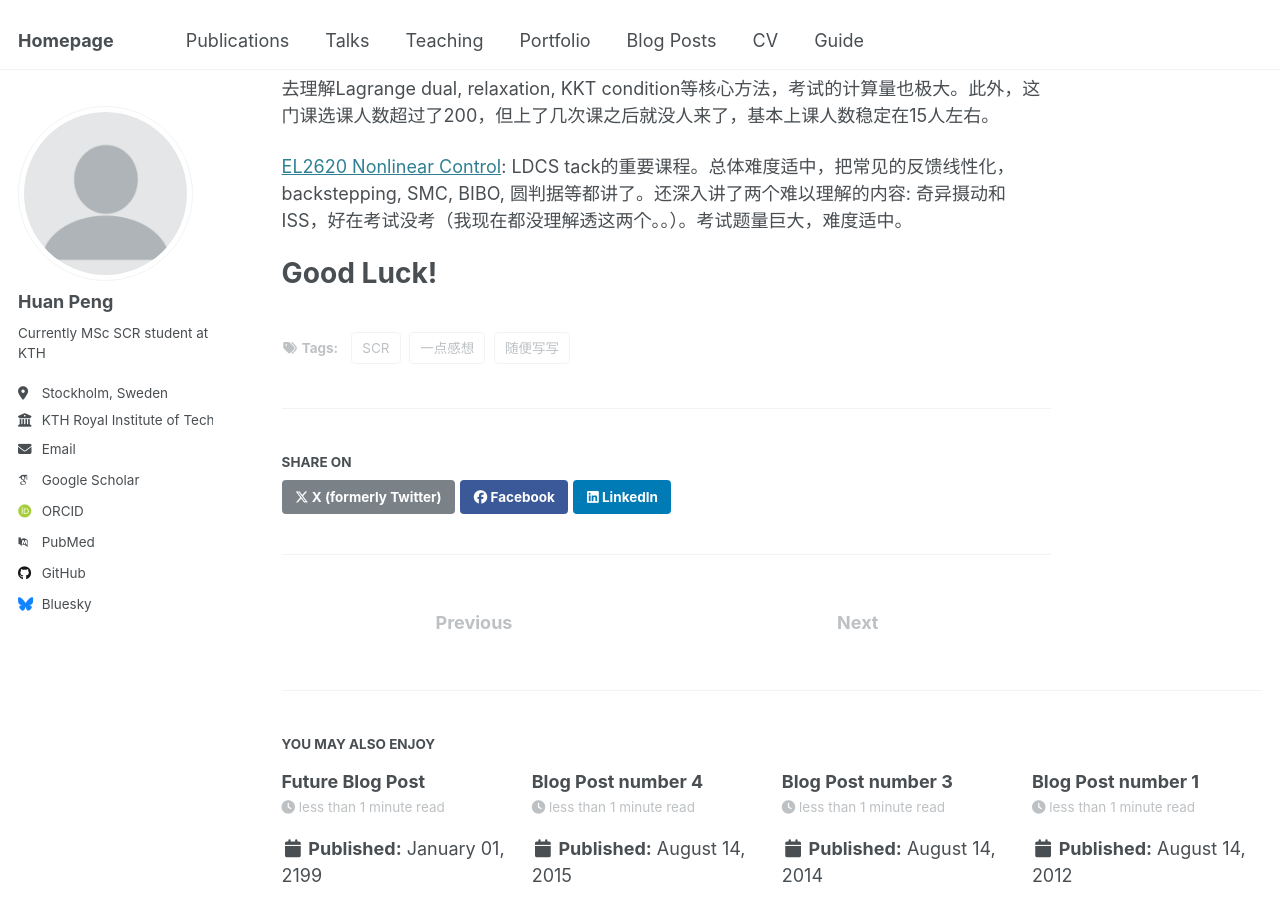
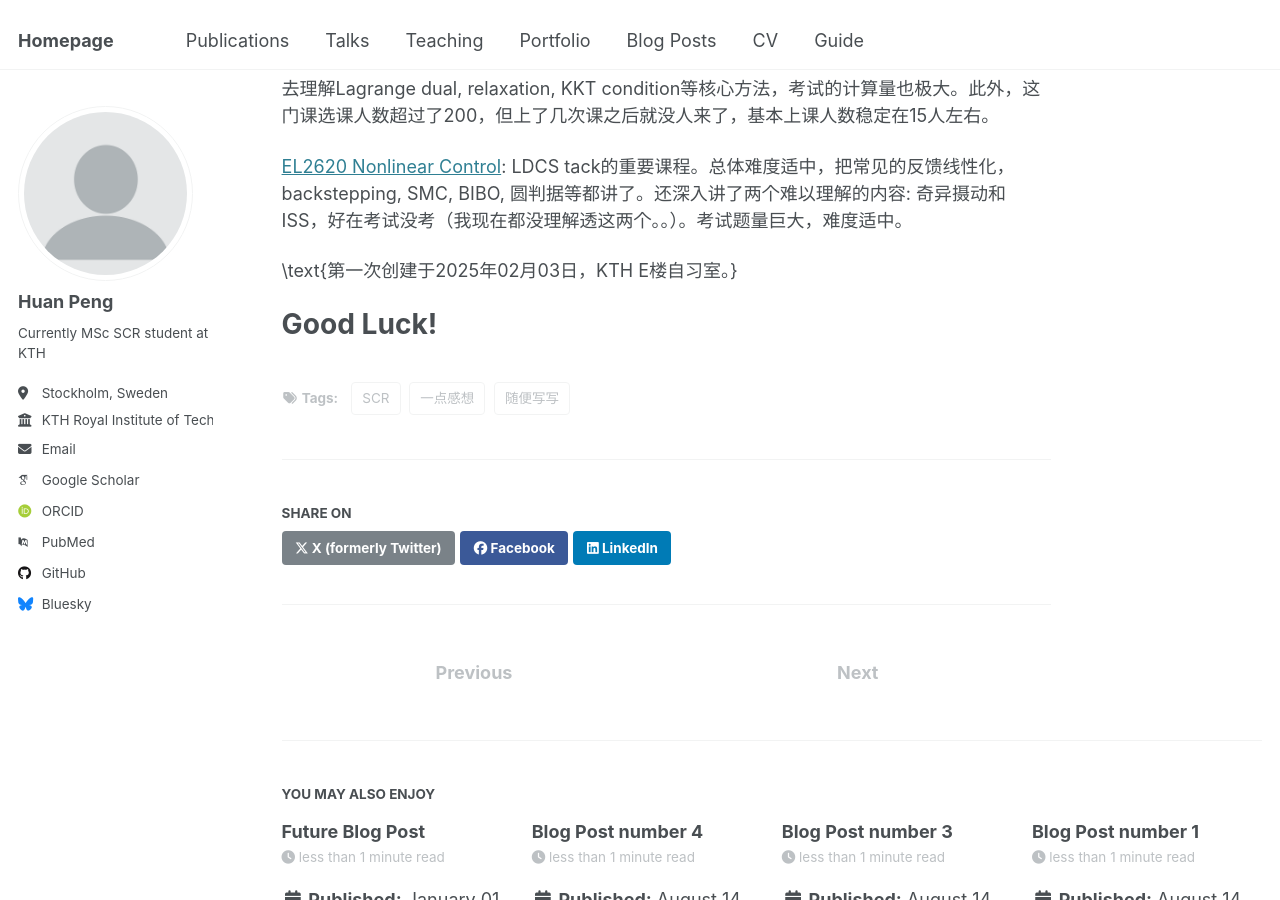
Before and after one commit to huanpen/huanpeng, a Jekyll site: the page built from _posts/2013-08-14-blog-post-2.md, in a window 1280 px wide and 900 px high, scrolled down 956 px. Built offline with Jekyll 4.4.1, drawn with Linux system fonts in a browser that asks for light colours; some web fonts are replaced.

Commit message:
Update 2013-08-14-blog-post-2.md
Signed-off-by: Huan Peng <huanp@kth.se>

```diff
--- a/_posts/2013-08-14-blog-post-2.md
+++ b/_posts/2013-08-14-blog-post-2.md
@@ -29,5 +29,7 @@ Period 2 [2024-10-27 to 2025-01-12]
 
 [EL2620 Nonlinear Control](https://www.kth.se/student/kurser/kurs/EL2620?l=en): LDCS tack的重要课程。总体难度适中，把常见的反馈线性化，backstepping, SMC, BIBO, 圆判据等都讲了。还深入讲了两个难以理解的内容: 奇异摄动和ISS，好在考试没考（我现在都没理解透这两个。。）。考试题量巨大，难度适中。
 
+\text{第一次创建于2025年02月03日，KTH E楼自习室。}
+
 Good Luck!
 ======
```
